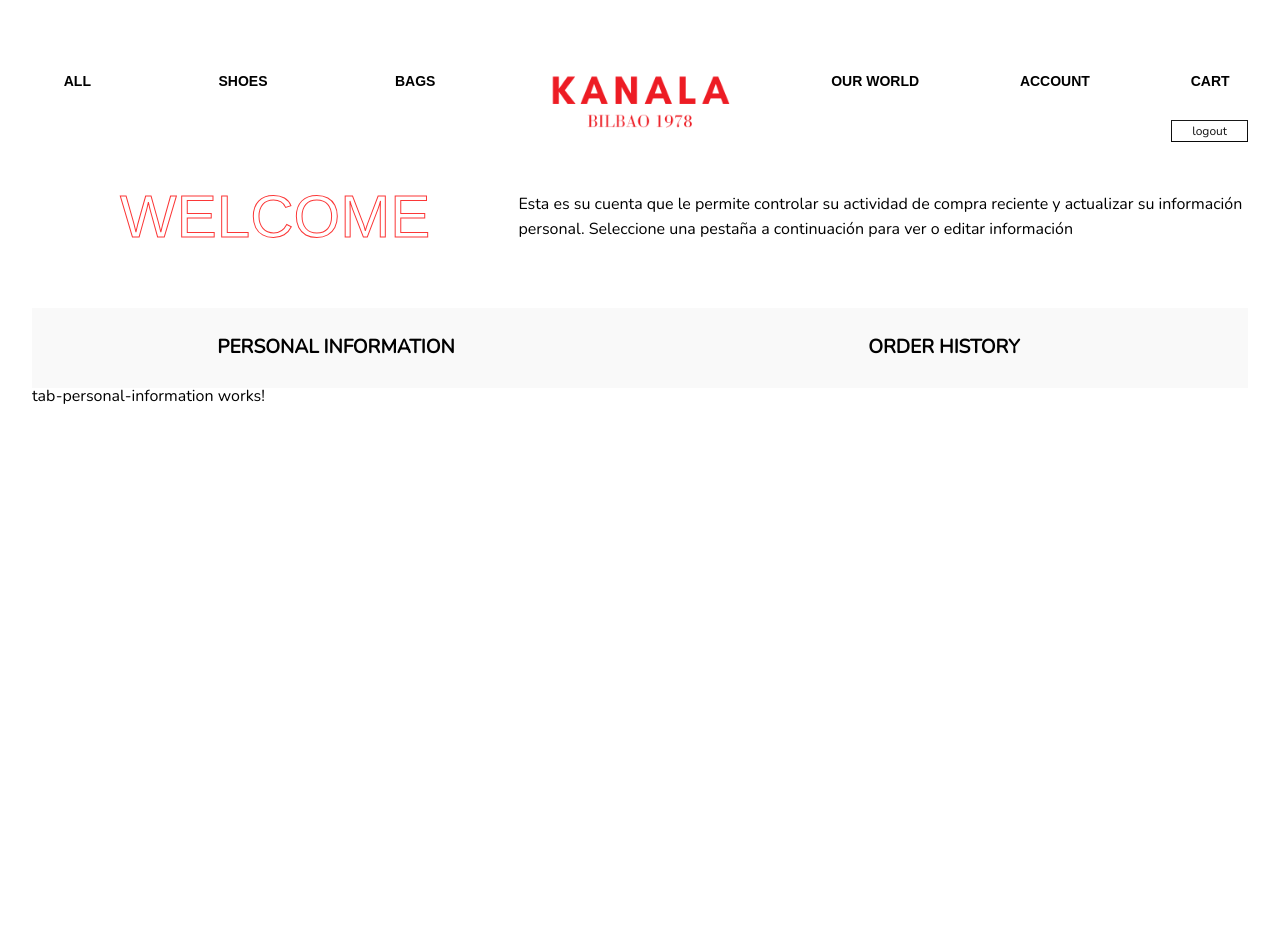
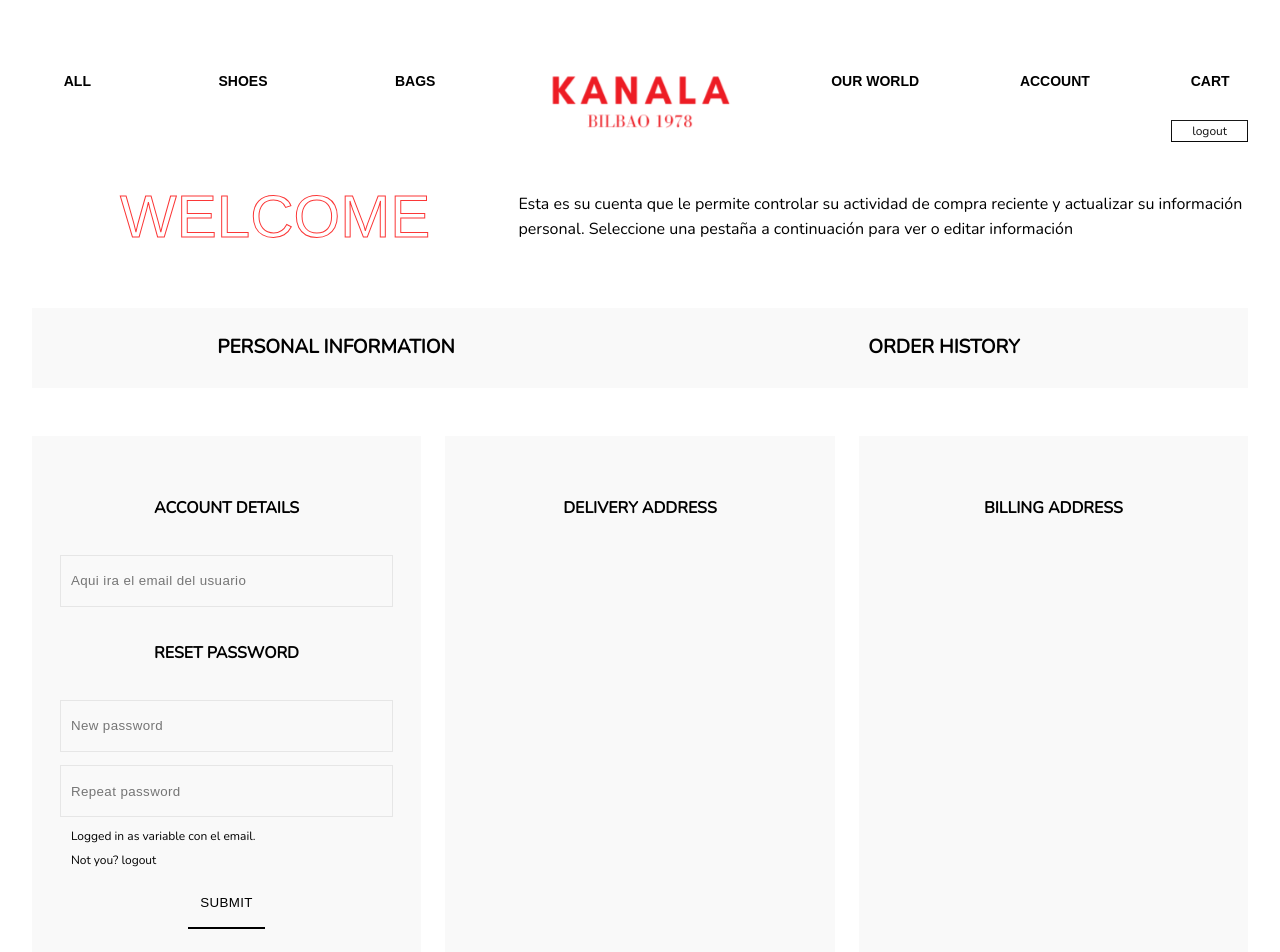
Before and after one commit to alejandrobailo/merchs_frontend, an Angular app: page /account/tab-personal-information in a window 1280 px wide. Shown: the top 952 px of the page. Before the commit the page ends 800 px from the top, so only its background shows below. Built offline with nearby package versions, Linux system fonts and the light colour scheme.

Commit message:
Estructura de los formularios del account

```diff
--- a/src/app/account/tab-personal-information/tab-personal-information.component.css
+++ b/src/app/account/tab-personal-information/tab-personal-information.component.css
@@ -0,0 +1,47 @@
+.flexForms{
+    display: flex;
+    width: 100%;
+    justify-content: space-between;
+    margin-top: 3em;
+}
+
+.flexForms form{
+    width: 32%;
+    background-color: #F9F9F9;
+    padding: 2em 0;
+    display: flex;
+    flex-direction: column;
+}
+
+.flexForms form h3{
+    text-align: center;
+    font-weight: bolder;
+    margin: 2em 0;
+}
+
+.flexForms form input{
+    -webkit-appearance: none;
+    -moz-appearance: none;
+    appearance: none;
+    background-color: transparent;
+    border: 1px solid #e6e6e6;
+    border-radius: 0;
+    height: 50px;
+    padding: 0 10px;
+    letter-spacing: .4px;
+    outline: none;
+    width: 80%;
+    margin: .5em auto;
+}
+
+.flexForms form p{
+    width: 80%;
+    margin: .5em auto;
+    font-size: 12px;
+}
+
+.flexForms form input.submit{
+    border: none;
+    border-bottom: 2px solid black;
+    width: 20%;
+}
--- a/src/app/account/tab-personal-information/tab-personal-information.component.html
+++ b/src/app/account/tab-personal-information/tab-personal-information.component.html
@@ -1 +1,18 @@
-<p>tab-personal-information works!</p>
+<div class="flexForms">
+    <form>
+        <h3>ACCOUNT DETAILS</h3>
+        <input type="email" placeholder="Aqui ira el email del usuario">
+        <h3>RESET PASSWORD</h3>
+        <input type="password" name="" id="" placeholder="New password">
+        <input type="password" name="" id="" placeholder="Repeat password">
+        <p>Logged in as variable con el email.</p>
+        <p>Not you? logout</p>
+        <input class="submit" type="submit" value="SUBMIT">
+    </form>
+    <form>
+        <h3>DELIVERY ADDRESS</h3>
+    </form>
+    <form>
+        <h3>BILLING ADDRESS</h3>
+    </form>
+</div>
```
